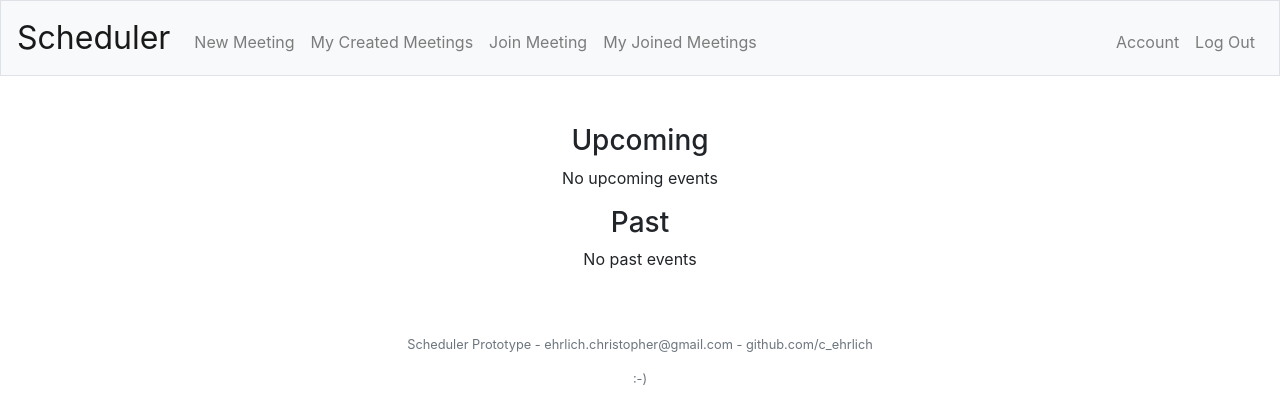
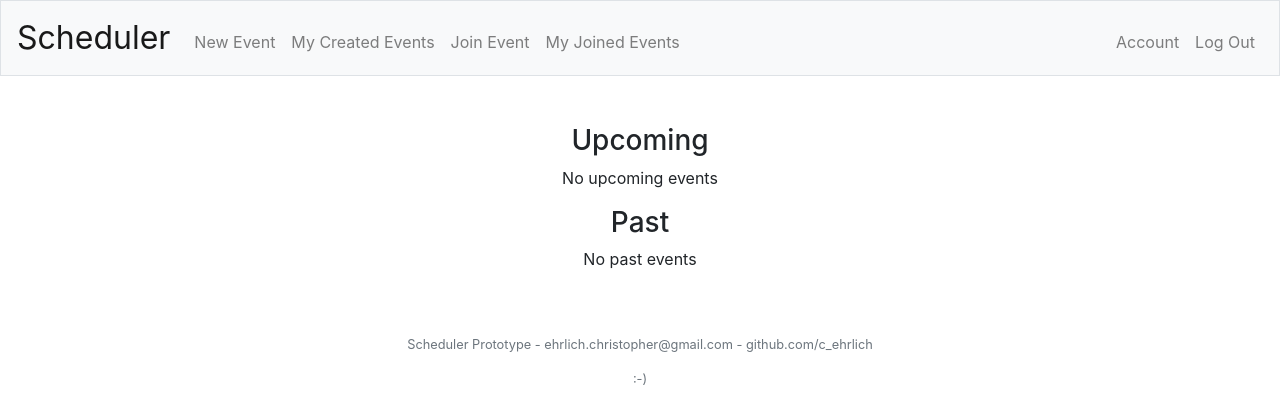
Before and after one commit to c-ehrlich/cs50-scheduler, a Flask app: page /created in a window 1280 px wide. Shown: the top 420 px of the page. Run offline with Flask 2, Linux system fonts and the light colour scheme; the visitor is signed in with stand-in values (Sample User, id 1); data that the repository does not hold is empty; parts of the project's set-up code (start-up, migrations or seed data) failed here and were passed over; some libraries are stand-ins or nearby versions.

Commit message:
Create naming consistency - call everything _event_, remove all references to _meeting_

```diff
--- a/app.py
+++ b/app.py
@@ -14,7 +14,7 @@ from werkzeug.security import check_password_hash, generate_password_hash
 from helpers import apology, login_required
 
 # new helper functions
-from helpers import delete_meeting, join_meeting, leave_meeting, verify_slots, get_start_time, get_end_time
+from helpers import delete_event, join_event, leave_event, verify_slots, get_start_time, get_end_time
 
 # Configure application
 app = Flask(__name__)
@@ -59,7 +59,7 @@ def index():
     today = date.today()
     soon = today + timedelta(days = days_to_display)
 
-    # get meeting information for front page
+    # get event information for front page
     events = db.execute("SELECT events.id, events.owner_id, events.eventname, events.description, events.hash, events.date, slots.time_start, slots.time_end " +
                         "FROM events " +
                         "JOIN slots ON events.id = slots.event_id " +
@@ -72,8 +72,8 @@ def index():
 
     # add total start time
     for event in events:
-            event['time_meeting_start'] = get_start_time(db, event['hash'])
-            event['time_meeting_end'] = get_end_time(db, event['hash'])
+            event['time_event_start'] = get_start_time(db, event['hash'])
+            event['time_event_end'] = get_end_time(db, event['hash'])
 
     return render_template("index.html", events=events)
 
@@ -162,7 +162,7 @@ def create():
         date_formatted = datetime.strptime(date_string, date_format).date()
         print(f"{date_formatted} | {date.today()}")
         if date_formatted < date.today():
-            return apology("Please don't try to schedule a meeting in the past. That's rude!")
+            return apology("Please don't try to schedule a event in the past. That's rude!")
 
         # Make sure that the number of slots is an integer between 1 and 50
         slots = request.form.get("num_slots")
@@ -234,7 +234,7 @@ def create_slots():
             except ValueError:
                 # delete the event
                 event_id = db.execute("SELECT event_id FROM slots WHERE id = ?", index)[0]['event_id']
-                delete_meeting(db, event_id, session.get("user_id"))
+                delete_event(db, event_id, session.get("user_id"))
                 return apology("Please submit valid times for all slots")
 
             # Update the slot start and end times in the database
@@ -259,7 +259,7 @@ def create_slots():
 
 
 # /created
-# shows all meetings created by the active user
+# shows all events created by the active user
 @app.route("/created")
 @login_required
 def created():
@@ -268,15 +268,15 @@ def created():
         # Get today's daye
         today = date.today().strftime("%Y-%m-%d")
 
-        # Get list of today & future meetings created by the active user
-        meetings = db.execute("SELECT events.id, events.eventname, events.description, events.hash, events.date FROM events " +
+        # Get list of today & future events created by the active user
+        events = db.execute("SELECT events.id, events.eventname, events.description, events.hash, events.date FROM events " +
                               "JOIN users ON events.owner_id = users.id " +
                               "WHERE users.id = ? " +
                               "AND events.date >= ? " +
                               "ORDER BY events.date ASC",
                               session.get("user_id"), today)
 
-        # Get list of past meetings created by the active user
+        # Get list of past events created by the active user
         pastmeet = db.execute("SELECT events.id, events.eventname, events.description, events.hash, events.date FROM events " +
                               "JOIN users ON events.owner_id = users.id " +
                               "WHERE users.id = ? " +
@@ -284,19 +284,19 @@ def created():
                               "ORDER BY events.date DESC",
                               session.get("user_id"), today)
 
-        # Add information about free, full, and total slots to the meeting dictionary
-        # Also Add information about meeting start time to the meetings
-        for meeting in meetings + pastmeet:
-            meeting['slots_total'] = db.execute("SELECT COUNT(*) FROM slots WHERE event_id = ?",
-                                                meeting['id'])[0]['COUNT(*)']
-            meeting['slots_empty'] = db.execute("SELECT COUNT(*) FROM slots WHERE event_id = ? AND user_id = 0",
-                                                meeting['id'])[0]['COUNT(*)']
-            meeting['slots_full'] = meeting['slots_total'] - meeting['slots_empty']
-            meeting['time_meeting_start'] = get_start_time(db, meeting['hash'])
-            meeting['time_meeting_end'] = get_end_time(db, meeting['hash'])
+        # Add information about free, full, and total slots to the event dictionary
+        # Also Add information about event start time to the events
+        for event in events + pastmeet:
+            event['slots_total'] = db.execute("SELECT COUNT(*) FROM slots WHERE event_id = ?",
+                                                event['id'])[0]['COUNT(*)']
+            event['slots_empty'] = db.execute("SELECT COUNT(*) FROM slots WHERE event_id = ? AND user_id = 0",
+                                                event['id'])[0]['COUNT(*)']
+            event['slots_full'] = event['slots_total'] - event['slots_empty']
+            event['time_event_start'] = get_start_time(db, event['hash'])
+            event['time_event_end'] = get_end_time(db, event['hash'])
 
-        # Show the selected meetings
-        return render_template("created.html", meetings=meetings, pastmeet=pastmeet)
+        # Show the selected events
+        return render_template("created.html", events=events, pastmeet=pastmeet)
 
     else:
         return apology("No PUSH route exists yet for /created")
@@ -308,7 +308,7 @@ def created():
 @login_required
 def delete_from_created(event_id):
     if request.method == "POST":
-        delete_meeting(db, event_id, session.get("user_id"))
+        delete_event(db, event_id, session.get("user_id"))
         return redirect("/created")
 
 
@@ -318,7 +318,7 @@ def delete_from_created(event_id):
 @login_required
 def delete_from_view(event_id):
     if request.method == "POST":
-        delete_meeting(db, event_id, session.get("user_id"))
+        delete_event(db, event_id, session.get("user_id"))
         return redirect("/")
 
 
@@ -344,8 +344,8 @@ def edit(event_hash):
         slots = db.execute("SELECT * FROM slots WHERE event_id = ? ORDER BY time_start ASC", event['id'])
 
         # calculate event start and end times
-        event['time_meeting_start'] = get_start_time(db, event['hash'])
-        event['time_meeting_end'] = get_end_time(db, event['hash'])
+        event['time_event_start'] = get_start_time(db, event['hash'])
+        event['time_event_end'] = get_end_time(db, event['hash'])
 
         # show the edit page for that event
         return render_template("edit.html", event=event, slots=slots)
@@ -386,7 +386,7 @@ def edit(event_hash):
 
         date_formatted = datetime.strptime(date_input, date_format).date()
         if date_formatted < date.today():
-            return apology("Please don't try to schedule a meeting in the past. That's rude!")
+            return apology("Please don't try to schedule a event in the past. That's rude!")
 
         # update event & prepare to feed it to return function
         db.execute("UPDATE events SET eventname = ?, description = ?, date = ? WHERE hash = ?",
@@ -406,7 +406,7 @@ def home():
 
 
 # /join
-# prompts the user for a meeting hash, then redirects to join the meeting with that hash
+# prompts the user for a event hash, then redirects to join the event with that hash
 @app.route("/join", methods=["GET", "POST"])
 @login_required
 def join_id():
@@ -426,7 +426,7 @@ def join_id():
 
 
 # /join/hash/slot
-# User attempts to join a certain slot of a meeting
+# User attempts to join a certain slot of a event
 # If they don't have a slot yet, it will give them that slot
 # If they already have a slot, it will switch them to that slot
 @app.route("/join/<event_hash>/<event_slot>", methods=["POST"])
@@ -435,13 +435,13 @@ def join_slot(event_hash, event_slot):
     if request.method == "POST":
         user = session.get("user_id")
 
-        # don't need to sanitize input here because the join_meeting function does it
-        join_meeting(db, event_hash, event_slot, user)
+        # don't need to sanitize input here because the join_event function does it
+        join_event(db, event_hash, event_slot, user)
         return redirect(f"/view/{event_hash}")
 
 
 # /joined
-# shows all meetings joined by the active user
+# shows all events joined by the active user
 @app.route("/joined")
 @login_required
 def joined():
@@ -450,8 +450,8 @@ def joined():
         # get today's date
         today = date.today().strftime("%Y-%m-%d")
 
-        # get today & future meetings
-        meetings = db.execute("SELECT events.id, events.eventname, events.description, events.hash, events.date, slots.time_start, slots.time_end FROM events " +
+        # get today & future events
+        events = db.execute("SELECT events.id, events.eventname, events.description, events.hash, events.date, slots.time_start, slots.time_end FROM events " +
                               "JOIN slots ON events.id = slots.event_id " +
                               "JOIN users ON slots.user_id = users.id " +
                               "WHERE users.id = ? " +
@@ -459,7 +459,7 @@ def joined():
                               "ORDER BY events.date ASC",
                               session.get("user_id"), today)
 
-        # get past meetings
+        # get past events
         pastmeet = db.execute("SELECT events.id, events.eventname, events.description, events.hash, events.date, slots.time_start, slots.time_end FROM events " +
                               "JOIN slots ON events.id = slots.event_id " +
                               "JOIN users ON slots.user_id = users.id " +
@@ -468,24 +468,24 @@ def joined():
                               "ORDER BY events.date DESC",
                               session.get("user_id"), today)
 
-         # Add information about meeting start time and meeting end time to meetings and pastmeets
-        for meeting in meetings + pastmeet:
-            meeting['time_meeting_start'] = get_start_time(db, meeting['hash'])
-            meeting['time_meeting_end'] = get_end_time(db, meeting['hash'])
+         # Add information about event start time and event end time to events and pastmeets
+        for event in events + pastmeet:
+            event['time_event_start'] = get_start_time(db, event['hash'])
+            event['time_event_end'] = get_end_time(db, event['hash'])
 
-        return render_template("joined.html", meetings=meetings, pastmeet=pastmeet)
+        return render_template("joined.html", events=events, pastmeet=pastmeet)
 
     else:
         return apology("No PUSH route exists yet for /joined")
 
 
 # /leave/event_hash
-# makes a user leave a meeting with a certain hash
+# makes a user leave a event with a certain hash
 @app.route("/leave/<event_hash>", methods=["POST"])
 @login_required
 def leave(event_hash):
     if request.method == "POST":
-        leave_meeting(db, event_hash, session.get("user_id"))
+        leave_event(db, event_hash, session.get("user_id"))
         return redirect(f"/view/{event_hash}")
 
 
@@ -600,23 +600,23 @@ def reset_password():
 
 
 # /remove
-# removes an attendee from a meeting
-# works only if the user is the owner of the meeting
-@app.route("/remove/<meeting>/<user>", methods=["POST"])
+# removes an attendee from a event
+# works only if the user is the owner of the event
+@app.route("/remove/<event>/<user>", methods=["POST"])
 @login_required
-def remove(meeting, user):
+def remove(event, user):
     if request.method == "POST":
 
-        # Ensure that this is being attempted only by the owner of the meeting
+        # Ensure that this is being attempted only by the owner of the event
         currentuser = session.get("user_id")
-        owner = db.execute("SELECT owner_id FROM events WHERE hash = ?", meeting)[0]['owner_id']
+        owner = db.execute("SELECT owner_id FROM events WHERE hash = ?", event)[0]['owner_id']
         print(f"Current: {currentuser} Owner: {owner}")
         if currentuser != owner:
             return apology("Only the owner of an event can cancel other people's appointments")
 
-        # remove the selected user from the meeting, then reload the meeting view
-        leave_meeting(db, meeting, user)
-        return redirect(f"/view/{meeting}")
+        # remove the selected user from the event, then reload the event view
+        leave_event(db, event, user)
+        return redirect(f"/view/{event}")
 
 
 # /slot_add/event_hash
@@ -697,8 +697,8 @@ def slot_delete(slot_id):
             return apology(f"Can't find a slot with ID {slot_id}")
 
         # calculate event start and end times
-        event['time_meeting_start'] = get_start_time(db, event['hash'])
-        event['time_meeting_end'] = get_end_time(db, event['hash'])
+        event['time_event_start'] = get_start_time(db, event['hash'])
+        event['time_event_end'] = get_end_time(db, event['hash'])
 
         # get event slots
         slots = db.execute("SELECT * FROM slots " +
@@ -785,8 +785,8 @@ def view(event_id):
     if request.method == "GET":
         event = db.execute("SELECT * FROM events WHERE hash = ?", event_id)[0]
 
-        event['time_meeting_start'] = get_start_time(db, event['hash'])
-        event['time_meeting_end'] = get_end_time(db, event['hash'])
+        event['time_event_start'] = get_start_time(db, event['hash'])
+        event['time_event_end'] = get_end_time(db, event['hash'])
 
         slots = db.execute("SELECT * FROM slots " +
                            "WHERE slots.event_id = ? " +
--- a/templates/created.html
+++ b/templates/created.html
@@ -1,47 +1,47 @@
 {% extends "layout.html" %}
 
 {% block title %}
-    Created Meetings
+    Created events
 {% endblock %}
 
 {% block main %}
     <h3>Upcoming</h3>
-    {% if not meetings|length %}
+    {% if not events|length %}
         <p>No upcoming events</p>
     {% endif %}
-    {% for meeting in meetings %}
+    {% for event in events %}
         <div class="event-main">
-            <p>{{ meeting.hash }}</p>
-            <h2>{{ meeting.eventname }}</h2>
-            <p>{{ meeting.date }}</p>
-            <p>{{ meeting.description }}</p>
-            <p>{{ meeting.slots_full }} / {{ meeting.slots_total }} slots filled</p>
-            <p>Full Duration {{ meeting.time_meeting_start }} - {{ meeting.time_meeting_end }}</p>
-            <form action="/view/{{ meeting.hash }}" method="get">
+            <p>{{ event.hash }}</p>
+            <h2>{{ event.eventname }}</h2>
+            <p>{{ event.date }}</p>
+            <p>{{ event.description }}</p>
+            <p>{{ event.slots_full }} / {{ event.slots_total }} slots filled</p>
+            <p>Full Duration {{ event.time_event_start }} - {{ event.time_event_end }}</p>
+            <form action="/view/{{ event.hash }}" method="get">
                 <input type=submit value="View">
             </form>
             <form>
-                <button type="button" data-toggle="modal" data-target="#confirm_delete_{{ meeting.id }}">
+                <button type="button" data-toggle="modal" data-target="#confirm_delete_{{ event.id }}">
                     Delete
                 </button>
             </form>
             <!-- Modal -->
-            <div class="modal fade"  id="confirm_delete_{{ meeting.id }}"tabindex="-1" role="dialog" aria-labelledby="exampleModalLabel" aria-hidden="true">
+            <div class="modal fade"  id="confirm_delete_{{ event.id }}"tabindex="-1" role="dialog" aria-labelledby="exampleModalLabel" aria-hidden="true">
                 <div class="modal-dialog" role="document">
                     <div class="modal-content">
                         <div class="modal-header">
-                            <h5 class="modal-title" id="exampleModalLabel">Delete Meeting</h5>
+                            <h5 class="modal-title" id="exampleModalLabel">Delete event</h5>
                             <button type="button" class="close" data-dismiss="modal" aria-label="Close">
                                 <span aria-hidden="true">&times;</span>
                             </button>
                         </div>
                         <div class="modal-body">
-                            Are you sure you want to delete the meeting "{{ meeting.eventname }}" on {{ meeting.date }}?
+                            Are you sure you want to delete the event "{{ event.eventname }}" on {{ event.date }}?
                         </div>
                         <div class="modal-footer">
                             <button type="button" class="btn btn-secondary" data-dismiss="modal">Close</button>
-                            <form action="/delete_from_created/{{ meeting.id }}" method="post">
-                                <button type="submit" class="btn btn-primary">Delete {{ meeting.id }}</button>
+                            <form action="/delete_from_created/{{ event.id }}" method="post">
+                                <button type="submit" class="btn btn-primary">Delete {{ event.id }}</button>
                             </form>
 
                         </div>
@@ -55,39 +55,39 @@
     {% if not pastmeet|length %}
         <p>No past events</p>
     {% endif %}
-    {% for meeting in pastmeet %}
+    {% for event in pastmeet %}
         <div class="event-main">
-            <p>{{ meeting.hash }}</p>
-            <h2>{{ meeting.eventname }}</h2>
-            <p>{{ meeting.date }}</p>
-            <p>{{ meeting.description }}</p>
-            <p>{{ meeting.slots_full }} / {{ meeting.slots_total }} slots filled</p>
-            <p>Full Duration {{ meeting.time_meeting_start }} - {{ meeting.time_meeting_end }}</p>
-            <form action="/view/{{ meeting.hash }}" method="get">
+            <p>{{ event.hash }}</p>
+            <h2>{{ event.eventname }}</h2>
+            <p>{{ event.date }}</p>
+            <p>{{ event.description }}</p>
+            <p>{{ event.slots_full }} / {{ event.slots_total }} slots filled</p>
+            <p>Full Duration {{ event.time_event_start }} - {{ event.time_event_end }}</p>
+            <form action="/view/{{ event.hash }}" method="get">
                 <input type=submit value="View">
             </form>
             <form>
-                <button type="button" data-toggle="modal" data-target="#confirm_delete_{{ meeting.id }}">
+                <button type="button" data-toggle="modal" data-target="#confirm_delete_{{ event.id }}">
                     Delete
                 </button>
             </form>
             <!-- Modal -->
-            <div class="modal fade"  id="confirm_delete_{{ meeting.id }}"tabindex="-1" role="dialog" aria-labelledby="exampleModalLabel" aria-hidden="true">
+            <div class="modal fade"  id="confirm_delete_{{ event.id }}"tabindex="-1" role="dialog" aria-labelledby="exampleModalLabel" aria-hidden="true">
                 <div class="modal-dialog" role="document">
                     <div class="modal-content">
                         <div class="modal-header">
-                            <h5 class="modal-title" id="exampleModalLabel">Delete Meeting</h5>
+                            <h5 class="modal-title" id="exampleModalLabel">Delete event</h5>
                             <button type="button" class="close" data-dismiss="modal" aria-label="Close">
                                 <span aria-hidden="true">&times;</span>
                             </button>
                         </div>
                         <div class="modal-body">
-                            Are you sure you want to delete the meeting "{{ meeting.eventname }}" on {{ meeting.date }}?
+                            Are you sure you want to delete the event "{{ event.eventname }}" on {{ event.date }}?
                         </div>
                         <div class="modal-footer">
                             <button type="button" class="btn btn-secondary" data-dismiss="modal">Close</button>
-                            <form action="/delete_from_created/{{ meeting.id }}" method="post">
-                                <button type="submit" class="btn btn-primary">Delete {{ meeting.id }}</button>
+                            <form action="/delete_from_created/{{ event.id }}" method="post">
+                                <button type="submit" class="btn btn-primary">Delete {{ event.id }}</button>
                             </form>
 
                         </div>
@@ -99,6 +99,6 @@
     {% endfor %}
 {% endblock %}
 
-<!-- <form action="/delete_from_created/{{ meeting.id }}" method="post">
+<!-- <form action="/delete_from_created/{{ event.id }}" method="post">
     <input type="submit" class="btn btn-primary" value="delete">
 </form> -->
--- a/templates/index.html
+++ b/templates/index.html
@@ -5,7 +5,7 @@
 {% endblock %}
 
 {% block main %}
-    <h1>My Meetings in the next 7 days</h1>
+    <h1>My events in the next 7 days</h1>
     {% for event in events %}
         {{ event }}
         <form action="/view/{{ event.hash }}" method="get">
--- a/templates/join.html
+++ b/templates/join.html
@@ -1,13 +1,13 @@
 {% extends "layout.html" %}
 
 {% block title %}
-    Join Meeting
+    Join event
 {% endblock %}
 
 {% block main %}
     <form action="/join" method="post">
         <div class="form-group">
-            <input autocomplete="off" autofocus class="form-control" name="hash_id" placeholder="Meeting ID" type="text">
+            <input autocomplete="off" autofocus class="form-control" name="hash_id" placeholder="event ID" type="text">
         </div>
         <button class="btn btn-primary" type="submit">Join</button>
     </form>
--- a/templates/layout.html
+++ b/templates/layout.html
@@ -34,10 +34,10 @@
                 {% if session.user_id %}
                     <ul class="navbar-nav mr-auto mt-2">
                         <!-- ALL OF THESE HEADER ITEM NAMES ARE TERRIBLE. COME UP WITH CATCHIER ONES! -->
-                        <li class="nav-item"><a class="nav-link" href="/create">New Meeting</a></li>
-                        <li class="nav-item"><a class="nav-link" href="/created">My Created Meetings</a></li>
-                        <li class="nav-item"><a class="nav-link" href="/join">Join Meeting</a></li>
-                        <li class="nav-item"><a class="nav-link" href="/joined">My Joined Meetings</a></li>
+                        <li class="nav-item"><a class="nav-link" href="/create">New Event</a></li>
+                        <li class="nav-item"><a class="nav-link" href="/created">My Created Events</a></li>
+                        <li class="nav-item"><a class="nav-link" href="/join">Join Event</a></li>
+                        <li class="nav-item"><a class="nav-link" href="/joined">My Joined Events</a></li>
                     </ul>
                     <ul class="navbar-nav ml-auto mt-2">
                         <li class="nav-item"><a class="nav-link" href="/account">Account</a></li>
--- a/templates/view.html
+++ b/templates/view.html
@@ -14,7 +14,7 @@
         <hr>
         Description: {{ event.description }}
         <hr>
-        Schduled for: {{ event.date }}, {{ event.time_meeting_start }} - {{ event.time_meeting_end }}
+        Schduled for: {{ event.date }}, {{ event.time_event_start }} - {{ event.time_event_end }}
         <hr>
         Scheduled by {{ owner }}
         {% if event.owner_id == user %}
@@ -34,13 +34,13 @@
             <div class="modal-dialog" role="document">
                 <div class="modal-content">
                     <div class="modal-header">
-                        <h5 class="modal-title" id="exampleModalLabel">Delete Meeting</h5>
+                        <h5 class="modal-title" id="exampleModalLabel">Delete event</h5>
                         <button type="button" class="close" data-dismiss="modal" aria-label="Close">
                             <span aria-hidden="true">&times;</span>
                         </button>
                     </div>
                     <div class="modal-body">
-                        Are you sure you want to delete the meeting "{{ event.eventname }}" on {{ event.date }}?
+                        Are you sure you want to delete the event "{{ event.eventname }}" on {{ event.date }}?
                     </div>
                     <div class="modal-footer">
                         <button type="button" class="btn btn-secondary" data-dismiss="modal">Close</button>
```
Also changed, not shown: helpers.py (+12 -14 lines), templates/joined.html (+19 -19 lines).
